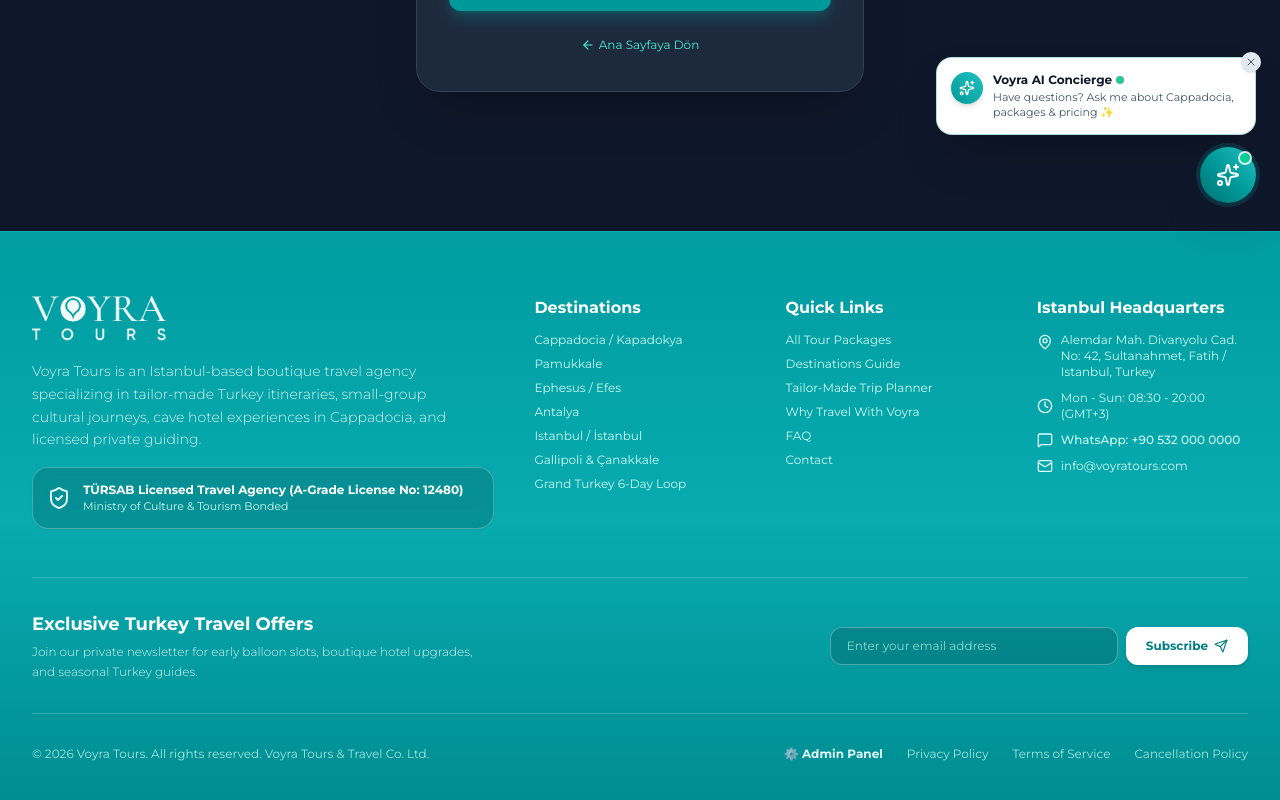
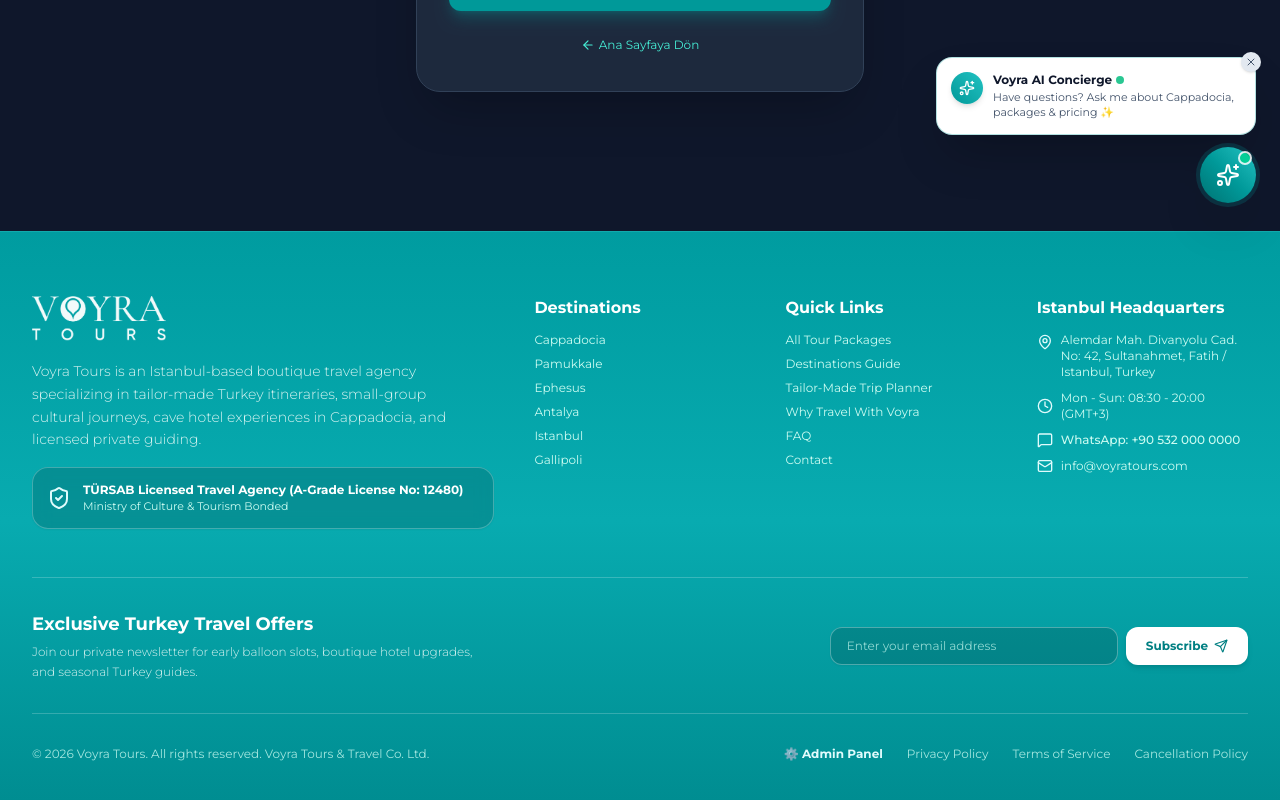
Before and after one commit to yamanozgur/voyratours, a React (Vite) app: page /#/admin in a window 1280 px wide. Shown: the part 573-1373 px from the top of the page. Built offline with nearby package versions, Linux system fonts and the light colour scheme.

Commit message:
feat: standardize tour overview and dynamic footer
- Constrain tour overviews to a single concise paragraph.
- Implement event-driven destination list updates in the Footer.
- Update Gallipoli destination naming for consistency.
- Automatically sanitize legacy tour overviews on load.

```diff
--- a/server.ts
+++ b/server.ts
@@ -211,8 +211,12 @@
 4. Extract pricing, Important Info (such as Optional Experiences like Hot Air Balloon, ATV Safari), and hotel options.
 5. Extract Included and Excluded services accurately.
 6. Extract Travel Recommendations and include them in the tour details or overview.
-7. TOUR OVERVIEW (CRITICAL - DO NOT USE DEFAULTS):
-Scan the entire document for any Tour Overview, Summary, or Introduction section. If present, extract and use it. If not present as a separate section, synthesize an engaging, detailed 2-3 paragraph tour overview strictly reflecting the ACTUAL places, monuments, daily itinerary, hotel accommodations, and destinations visited in THIS specific tour (for instance, if the tour is about Ephesus and Pamukkale, describe Ephesus, Library of Celsus, and Pamukkale terraces; NEVER mention Cappadocia or other unrelated places unless actually in the document!). Provide both "overview" (English) and "overviewTr" (Turkish).
+7. TOUR OVERVIEW (CRITICAL - STRICTLY EXACTLY 1 CONCISE PARAGRAPH):
+Tour overview MUST be strictly ONE (1) short, elegant, concise paragraph (around 3-4 sentences maximum).
+NEVER write multiple paragraphs! NEVER write lengthy essays, daily itinerary breakdowns, or repetitive lists in the overview!
+Only highlight the defining landmarks, key sights, and overall travel experience of this specific tour.
+- "overview": Exactly 1 concise paragraph in English summarizing the tour's essential sights and experience.
+- "overviewTr": Tam olarak 1 kısa ve akıcı paragraf (Türkçe); turun en önemli duraklarını ve sunduğu deneyimi özetleyen tek bir paragraf metin.
 8. HIGHLIGHTS (CRITICAL - STRICTLY FROM THIS TOUR):
 Generate 5-6 bullet points for "highlights" (English) and "highlightsTr" (Turkish) based STRICTLY on the actual landmarks, ruins, activities, and experiences mentioned in THIS tour document (never use default or unrelated destinations).
 9. DESTINATION DETECTION (STRICTLY ATOMIC SEPARATE LOCATIONS - BASE ON TOUR TITLE & ACTUAL SIGHTSEEING):
@@ -305,6 +309,40 @@
     }
 
     if (parsedTour) {
+      const cleanToOneParagraph = (text?: string): string => {
+        if (!text || typeof text !== 'string') return '';
+        const cutMarkers = [
+          'daily highlights:',
+          'günlük tur akışı:',
+          'günlük program akışı:',
+          'daily itinerary:',
+          'daily itinerary overview:',
+          'optional experiences:',
+          'opsiyonel deneyimler:',
+          'travel tips:',
+          'seyahat tavsiyeleri:',
+        ];
+        let clean = text;
+        for (const marker of cutMarkers) {
+          const idx = clean.toLowerCase().indexOf(marker);
+          if (idx !== -1) {
+            clean = clean.slice(0, idx);
+          }
+        }
+        const paras = clean.split(/\n\s*\n/).map((p) => p.trim()).filter(Boolean);
+        if (paras.length > 0) {
+          clean = paras[0];
+        }
+        return clean.replace(/^[#*•\-\d\.]+\s*/, '').replace(/\n+/g, ' ').replace(/\s{2,}/g, ' ').trim();
+      };
+
+      if (parsedTour.overview) {
+        parsedTour.overview = cleanToOneParagraph(parsedTour.overview);
+      }
+      if (parsedTour.overviewTr) {
+        parsedTour.overviewTr = cleanToOneParagraph(parsedTour.overviewTr);
+      }
+
       if (!parsedTour.heroImage || parsedTour.heroImage.includes('1570939274717-7eda259b50ed')) {
         parsedTour.heroImage = 'https://raw.githubusercontent.com/yamanozgur/voyratours/main/asset/default.jpg';
       }
--- a/src/components/Footer.tsx
+++ b/src/components/Footer.tsx
@@ -1,4 +1,4 @@
-import React, { useState } from 'react';
+import React, { useState, useEffect } from 'react';
 import { Link } from 'react-router-dom';
 import {
   Compass,
@@ -12,6 +12,7 @@
   Clock,
 } from 'lucide-react';
 import { Language } from '../types';
+import { DESTINATIONS_DATA } from '../data/toursData';
 import vtFooterLogo from '../assets/VT_footer.png';
 
 interface FooterProps {
@@ -28,6 +29,32 @@
   const isTr = language === 'tr';
   const [emailSubscribed, setEmailSubscribed] = useState(false);
   const [newsletterEmail, setNewsletterEmail] = useState('');
+  const [destList, setDestList] = useState(DESTINATIONS_DATA);
+
+  useEffect(() => {
+    const handleUpdate = () => {
+      setDestList([...DESTINATIONS_DATA]);
+    };
+    window.addEventListener('voyra_destinations_updated', handleUpdate);
+    return () => window.removeEventListener('voyra_destinations_updated', handleUpdate);
+  }, []);
+
+  const defaultEnglishDestinations = [
+    { id: 'cappadocia', name: 'Cappadocia' },
+    { id: 'pamukkale', name: 'Pamukkale' },
+    { id: 'ephesus', name: 'Ephesus' },
+    { id: 'antalya', name: 'Antalya' },
+    { id: 'istanbul', name: 'Istanbul' },
+    { id: 'gallipoli', name: 'Gallipoli' },
+  ];
+
+  const displayedDestinations =
+    destList && destList.length > 0
+      ? destList.slice(0, 6).map((d) => ({
+          id: d.id,
+          name: (d.name || '').split('/')[0].trim(),
+        }))
+      : defaultEnglishDestinations;
 
   const t = {
     en: {
@@ -116,62 +143,17 @@
               {t.destinationsTitle}
             </h4>
             <ul className="space-y-2 text-xs text-teal-100">
-              <li>
-                <Link
-                  to="/tours?dest=cappadocia"
-                  className="hover:text-white transition"
-                >
-                  Cappadocia / Kapadokya
-                </Link>
-              </li>
-              <li>
-                <Link
-                  to="/tours?dest=pamukkale"
-                  className="hover:text-white transition"
-                >
-                  Pamukkale
-                </Link>
-              </li>
-              <li>
-                <Link
-                  to="/tours?dest=ephesus"
-                  className="hover:text-white transition"
-                >
-                  Ephesus / Efes
-                </Link>
-              </li>
-              <li>
-                <Link
-                  to="/tours?dest=antalya"
-                  className="hover:text-white transition"
-                >
-                  Antalya
-                </Link>
-              </li>
-              <li>
-                <Link
-                  to="/tours?dest=istanbul"
-                  className="hover:text-white transition"
-                >
-                  Istanbul / İstanbul
-                </Link>
-              </li>
-              <li>
-                <Link
-                  to="/tours?dest=canakkale"
-                  className="hover:text-white transition"
-                >
-                  Gallipoli & Çanakkale
-                </Link>
-              </li>
-              <li>
-                <Link
-                  to="/tours?dest=multi-region"
-                  className="hover:text-white transition"
-                >
-                  Grand Turkey 6-Day Loop
-                </Link>
-              </li>
+              {displayedDestinations.map((dest) => (
+                <li key={dest.id}>
+                  <Link
+                    to={`/tours?dest=${dest.id}`}
+                    onClick={() => onSelectDestination(dest.id)}
+                    className="hover:text-white transition block"
+                  >
+                    {dest.name}
+                  </Link>
+                </li>
+              ))}
             </ul>
           </div>
 
--- a/src/data/toursData.ts
+++ b/src/data/toursData.ts
@@ -1,5 +1,6 @@
 import { TourPackage, DestinationInfo } from '../types';
 import { sanitizeTourDestinations, syncDestinationsWithAllTours, normalizeImageUrl, DEFAULT_DESTINATION_IMAGE } from '../utils/destinationDetector';
+import { condenseTourOverview } from '../utils/docxTourParser';
 
 const STORAGE_KEY = 'voyra_admin_tours_v1';
 
@@ -100,12 +101,14 @@
     if (saved) {
       const parsed = JSON.parse(saved);
       if (Array.isArray(parsed)) {
-        // Strip out dummy tours, remove corrupted drafts, sanitize destinations based on itinerary, and replace legacy images
+        // Strip out dummy tours, remove corrupted drafts, sanitize destinations based on itinerary, replace legacy images, and condense overviews to 1 clean paragraph
         const cleanTours = parsed
           .filter((t: TourPackage) => !DUMMY_TOUR_IDS.has(t.id))
           .map((t: TourPackage) =>
             sanitizeTourDestinations({
               ...t,
+              overview: condenseTourOverview(t.overview),
+              overviewTr: condenseTourOverview(t.overviewTr),
               heroImage:
                 !t.heroImage?.trim() || t.heroImage.includes('1570939274717-7eda259b50ed')
                   ? 'https://raw.githubusercontent.com/yamanozgur/voyratours/main/asset/default.jpg'
@@ -132,9 +135,14 @@
 })();
 
 export function updateToursData(newList: TourPackage[]) {
-  TOURS_DATA = newList;
+  const sanitized = newList.map((t) => ({
+    ...t,
+    overview: condenseTourOverview(t.overview),
+    overviewTr: condenseTourOverview(t.overviewTr),
+  }));
+  TOURS_DATA = sanitized;
   try {
-    localStorage.setItem(STORAGE_KEY, JSON.stringify(newList));
+    localStorage.setItem(STORAGE_KEY, JSON.stringify(sanitized));
     if (typeof window !== 'undefined') {
       window.dispatchEvent(new Event('voyra_tours_updated'));
     }
--- a/src/pages/AdminPage.tsx
+++ b/src/pages/AdminPage.tsx
@@ -1543,22 +1543,32 @@
 
                 <div className="grid grid-cols-1 sm:grid-cols-2 gap-4">
                   <div>
-                    <label className="block font-bold text-slate-700 mb-1">Tur Açıklaması (EN)</label>
+                    <label className="block font-bold text-slate-700 mb-1">
+                      Tur Açıklaması / Overview (EN)
+                      <span className="text-xs font-normal text-slate-500 ml-1.5">(1 Paragraf Özet)</span>
+                    </label>
                     <textarea
                       rows={3}
                       value={editingTour.overview}
                       onChange={(e) => setEditingTour({ ...editingTour, overview: e.target.value })}
+                      placeholder="1 concise paragraph highlighting key sights and experiences..."
                       className="w-full px-3.5 py-2.5 bg-white border border-slate-200 rounded-xl text-slate-900"
                     />
+                    <p className="text-[11px] text-slate-500 mt-1">Turun can alıcı duraklarını anlatan 1 paragraflık özet metin.</p>
                   </div>
                   <div>
-                    <label className="block font-bold text-slate-700 mb-1">Tur Açıklaması (TR)</label>
+                    <label className="block font-bold text-slate-700 mb-1">
+                      Tur Açıklaması / Genel Bakış (TR)
+                      <span className="text-xs font-normal text-slate-500 ml-1.5">(1 Paragraf Özet)</span>
+                    </label>
                     <textarea
                       rows={3}
                       value={editingTour.overviewTr}
                       onChange={(e) => setEditingTour({ ...editingTour, overviewTr: e.target.value })}
+                      placeholder="Önemli noktalardan bahseden 1 paragraflık öz bir tanıtım metni..."
                       className="w-full px-3.5 py-2.5 bg-white border border-slate-200 rounded-xl text-slate-900"
                     />
+                    <p className="text-[11px] text-slate-500 mt-1">Önemli noktalardan bahseden 1 paragraflık öz bir tanıtım metni.</p>
                   </div>
                 </div>
 
--- a/src/utils/destinationDetector.ts
+++ b/src/utils/destinationDetector.ts
@@ -106,7 +106,7 @@
   },
   {
     id: 'canakkale',
-    name: 'Gallipoli & Çanakkale',
+    name: 'Gallipoli',
     nameTr: 'Çanakkale & Gelibolu',
     tagline: 'Historic 1915 Battlefields, Anzac Cove & Dardanelles Strait',
     taglineTr: '1915 Çanakkale Siperleri, Anzak Koyu ve Boğaz Geçişi',
```
Also changed, not shown: src/utils/docxTourParser.ts (+61 -31 lines).
